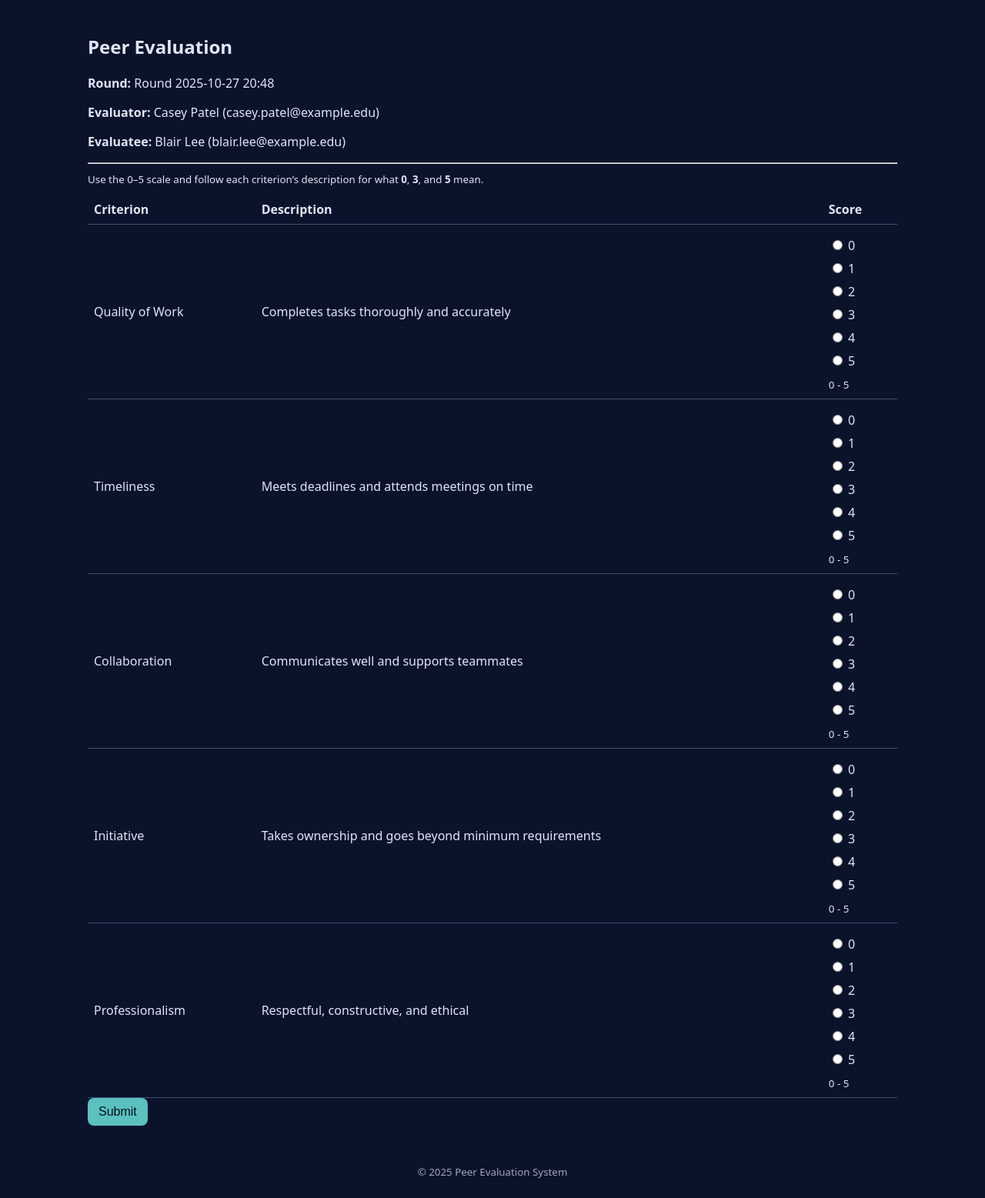
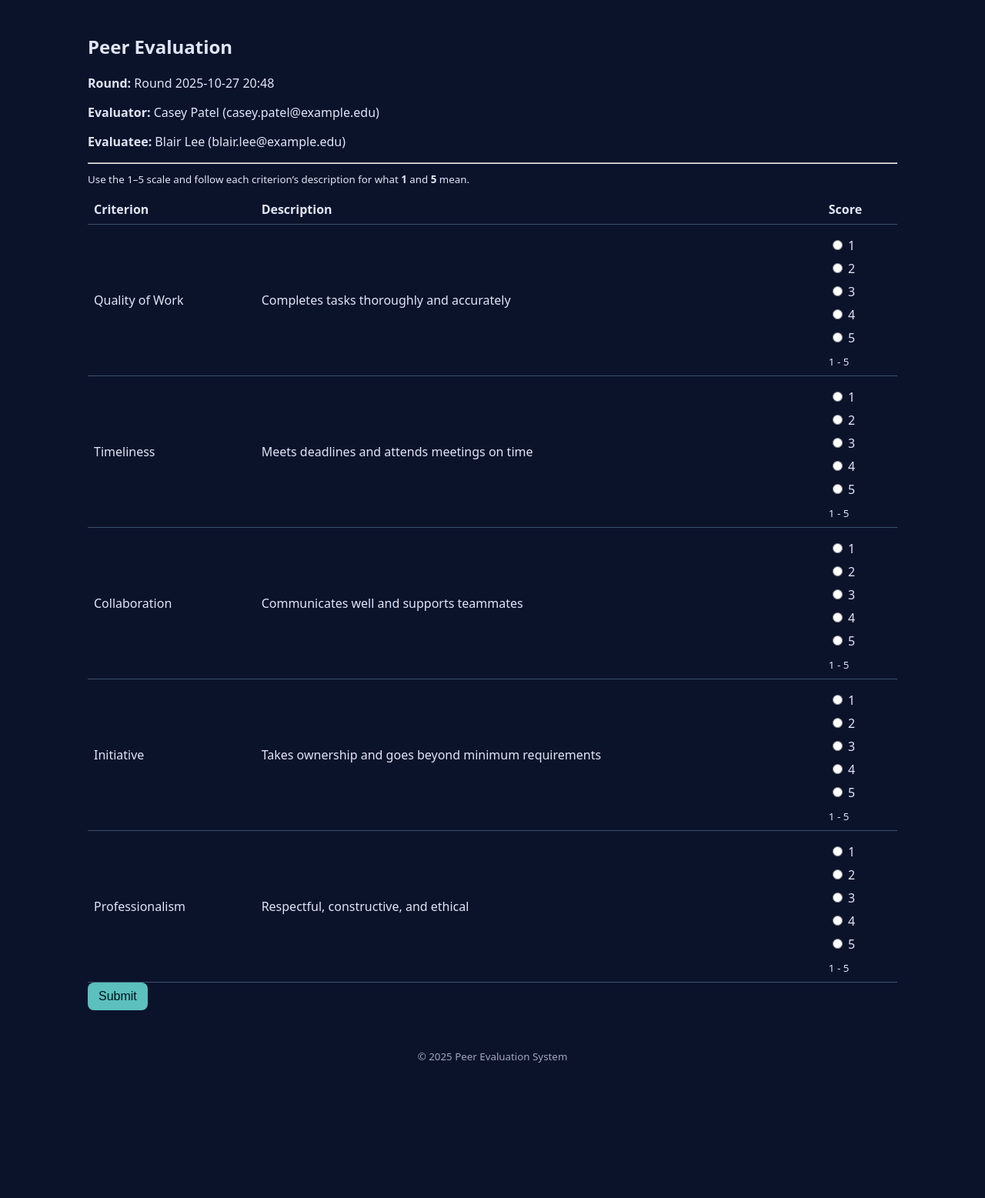
Before and after one commit to AlexHusseini/CapstoneProject, a Flask app: page /evaluate/18ca43f3820d47019101774a58f94629 in a window 1280 px wide. Shown: the part 59-1616 px from the top of the page at 77% size. After the commit the page ends 1440 px from the top, so only its background shows below. Run offline with Flask 3, Linux system fonts and the light colour scheme; some libraries are stand-ins or nearby versions.

Commit message:
rubric change

```diff
--- a/app.py
+++ b/app.py
@@ -21,57 +21,69 @@ from sqlalchemy import or_
 
 load_dotenv()
 
-# Prebuilt rubric template (sponsor-style detailed anchors)
+# Prebuilt rubric template (matches sponsor PDF exactly)
 PREBUILT_RUBRIC_ITEMS = [
     {
-        "criterion": "Quality of Work",
+        "criterion": "Professionalism",
         "description": (
-            "Definition: Thoroughness and accuracy of deliverables. "
-            "Anchors: 0 – work is largely incorrect or missing; 3 – meets core requirements with minor issues; "
-            "5 – exceptionally thorough, accurate, and polished."
+            "How consistently did the team member demonstrate professional behavior throughout the project? "
+            "Consider: respect, punctuality, meeting deadlines, and using technology appropriately. "
+            "Scale: 5 – Always behaved professionally; 4 – Behaved professionally most of the time; "
+            "3 – Behaved professionally some of the time; 2 – Rarely behaved professionally; 1 – Did not behave professionally."
         ),
-        "weight": 2.0,
+        "weight": 1.0,
         "max_score": 5,
     },
     {
-        "criterion": "Timeliness",
+        "criterion": "Communication",
         "description": (
-            "Definition: Reliability in meeting deadlines and attending meetings. "
-            "Anchors: 0 – routinely late/absent; 3 – generally on time with occasional lapses; "
-            "5 – consistently on time and dependable."
+            "How effectively did the team member communicate? Consider: constructive dialogue, listening skills, "
+            "feedback quality, and positive interactions. "
+            "Scale: 5 – Communicated effectively at all times; 4 – Communicated effectively most of the time; "
+            "3 – Communicated effectively some of the time; 2 – Communicated ineffectively; 1 – Did not communicate effectively."
         ),
-        "weight": 1.5,
+        "weight": 1.0,
         "max_score": 5,
     },
     {
-        "criterion": "Collaboration",
+        "criterion": "Work Ethic",
         "description": (
-            "Definition: Team communication and support. "
-            "Anchors: 0 – unresponsive or obstructive; 3 – communicates and contributes adequately; "
-            "5 – proactively supports teammates and elevates team outcomes."
+            "Was the team member committed to completing their assigned work and responsibilities? "
+            "Scale: 5 – Excellent work ethic; 4 – Above average work ethic; 3 – Average work ethic; "
+            "2 – Below average work ethic; 1 – Poor work ethic."
         ),
-        "weight": 2.0,
+        "weight": 1.0,
         "max_score": 5,
     },
     {
-        "criterion": "Initiative",
+        "criterion": "Content Knowledge & Skills",
         "description": (
-            "Definition: Ownership and proactive contribution. "
-            "Anchors: 0 – needs prompting to complete tasks; 3 – completes assigned tasks without much prompting; "
-            "5 – independently identifies and drives improvements beyond scope."
+            "Did the team member demonstrate the knowledge and skills required for the project? "
+            "Consider: research ability, subject understanding, role flexibility, and technology use. "
+            "Scale: 5 – Excellent knowledge and skill; 4 – Above average knowledge and skill; 3 – Average knowledge and skill; "
+            "2 – Below average knowledge and skill; 1 – Lacked necessary knowledge and skill."
         ),
-        "weight": 1.5,
+        "weight": 1.0,
         "max_score": 5,
     },
     {
-        "criterion": "Professionalism",
+        "criterion": "Overall Contribution",
         "description": (
-            "Definition: Respectful, constructive, and ethical behavior. "
-            "Anchors: 0 – disrespectful or unethical behavior; 3 – generally respectful and professional; "
-            "5 – exemplary professionalism and integrity."
+            "How much did the team member contribute to the success of the project overall? "
+            "Scale: 5 – Excellent contribution; 4 – Above average contribution; 3 – Average contribution; "
+            "2 – Below average contribution; 1 – Minimal contribution."
         ),
         "weight": 1.0,
         "max_score": 5,
+    },
+    {
+        "criterion": "Participation",
+        "description": (
+            "How actively did the team member participate in meetings, discussions, and assigned tasks? "
+            "Scale: 4 – Participated fully; 3 – Participated somewhat; 2 – Rarely participated; 1 – Hindered the group."
+        ),
+        "weight": 1.0,
+        "max_score": 4,
     },
 ]
 
@@ -249,11 +261,12 @@ def create_app():
                 flash("Criterion is required.", "warning")
                 return redirect(request.url)
             if not description:
-                flash("Description is required and must include clear 0/3/5 anchors.", "warning")
+                flash("Description is required.", "warning")
                 return redirect(request.url)
             desc_lower = description.lower()
-            if not ("0" in desc_lower and "3" in desc_lower and "5" in desc_lower):
-                flash("Please include anchor hints for 0, 3, and 5 in the description.", "warning")
+            # Encourage anchors for 1 and max score
+            if not ("1" in desc_lower and str(max_score) in desc_lower):
+                flash(f"Please include anchor hints for 1 and {max_score} in the description.", "warning")
                 return redirect(request.url)
             if weight <= 0:
                 flash("Weight must be greater than 0.", "warning")
@@ -305,12 +318,16 @@ def create_app():
                 desc = (row.get("description", "") or "").strip()
                 if not desc:
                     db.session.rollback()
-                    flash("Each row must include a non-empty description with 0/3/5 anchors.", "danger")
+                    flash("Each row must include a non-empty description with rating anchors.", "danger")
                     return redirect(request.url)
                 dl = desc.lower()
-                if not ("0" in dl and "3" in dl and "5" in dl):
+                try:
+                    row_max = int(row.get("max_score") or 5)
+                except Exception:
+                    row_max = 5
+                if not ("1" in dl and str(row_max) in dl):
                     db.session.rollback()
-                    flash("Descriptions must include anchors for 0, 3, and 5 (e.g., '0 – ...; 3 – ...; 5 – ...').", "danger")
+                    flash(f"Descriptions should include anchors for 1 and {row_max}.", "danger")
                     return redirect(request.url)
                 db.session.add(RubricItem(
                     rubric_id=r.id,
--- a/templates/evaluation_form.html
+++ b/templates/evaluation_form.html
@@ -14,7 +14,7 @@
   <hr>
   <form method="post">
     <input type="hidden" name="csrf_token" value="{{ csrf_token() }}">
-    <p style="margin: 6px 0 10px 0;"><small>Use the 0–{{ rubric.items[0].max_score if rubric.items and rubric.items[0].max_score else 5 }} scale and follow each criterion’s description for what <b>0</b>, <b>3</b>, and <b>5</b> mean.</small></p>
+    <p style="margin: 6px 0 10px 0;"><small>Use the 1–{{ rubric.items[0].max_score if rubric.items and rubric.items[0].max_score else 5 }} scale and follow each criterion’s description for what <b>1</b> and <b>{{ rubric.items[0].max_score if rubric.items and rubric.items[0].max_score else 5 }}</b> mean.</small></p>
     <table class="table">
       <tr><th>Criterion</th><th>Description</th><th>Score</th></tr>
       {% for item in rubric.items %}
@@ -23,12 +23,12 @@
         <td>{{ item.description or "" }}</td>
         <td>
           <div role="radiogroup" aria-label="{{ item.criterion }} score">
-            {% for s in range(0, item.max_score + 1) %}
+            {% for s in range(1, item.max_score + 1) %}
               <label style="margin-right:10px;">
-                <input type="radio" name="criterion_{{ item.id }}" value="{{ s }}" {% if s == 0 %}required{% endif %}> {{ s }}
+                <input type="radio" name="criterion_{{ item.id }}" value="{{ s }}" {% if s == 1 %}required{% endif %}> {{ s }}
               </label>
             {% endfor %}
-            <small>0 - {{ item.max_score }}</small>
+            <small>1 - {{ item.max_score }}</small>
           </div>
         </td>
       </tr>
```
Also changed, not shown: instance/peer_eval.sqlite.
